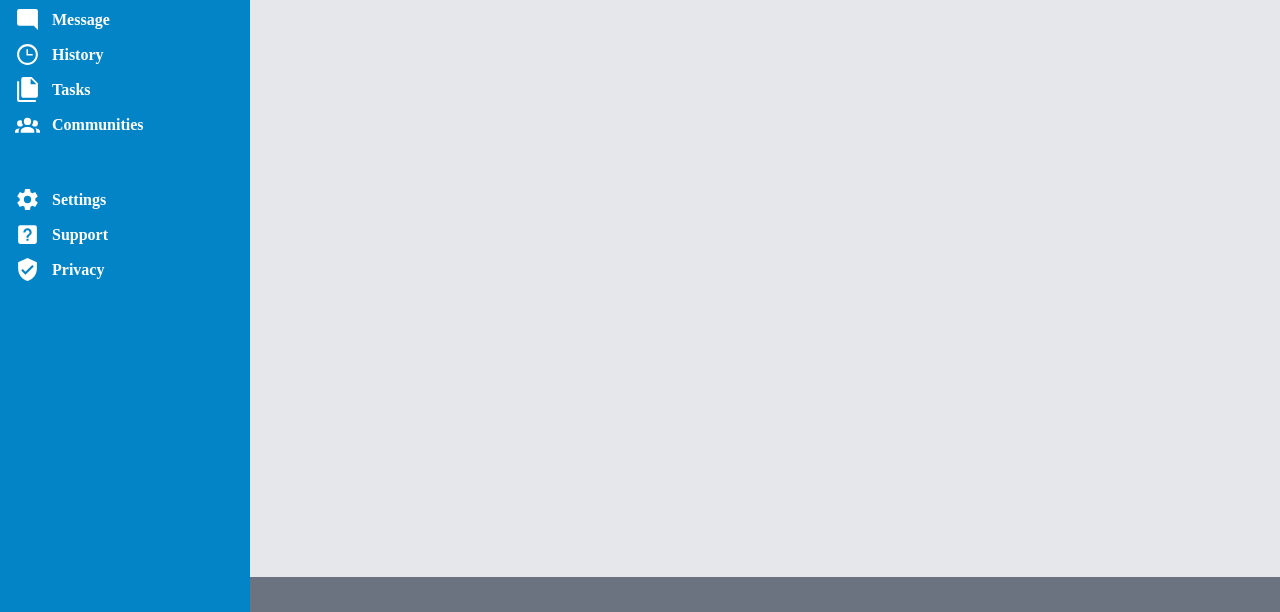
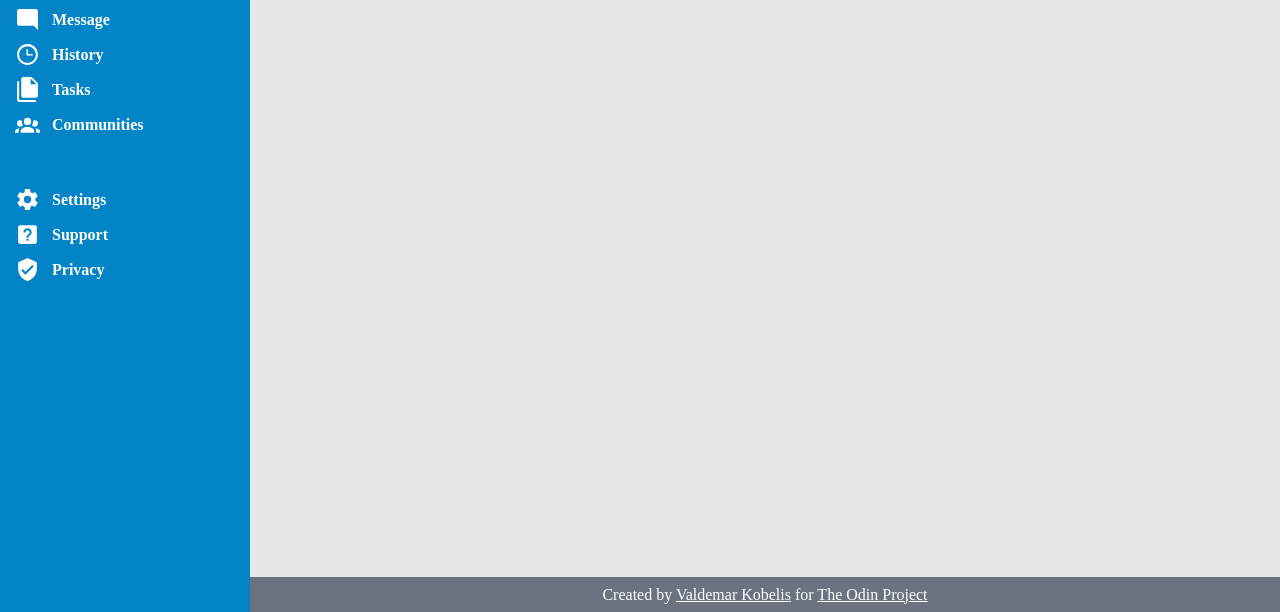
Before and after one commit to Valdemarae/dashboard, a plain HTML site: page index.html in a window 1280 px wide. Shown: the part 188-800 px from the top of the page. Drawn offline with Linux system fonts and the light colour scheme.

Commit message:
Add footer content

```diff
--- a/index.html
+++ b/index.html
@@ -92,7 +92,7 @@
 
     </div>
     <div class="footer">
-
+        <p>Created by <a href="">Valdemar Kobelis</a> for <a href="">The Odin Project</a></p>
     </div>
 </body>
 </html>
--- a/styles.css
+++ b/styles.css
@@ -149,4 +149,12 @@ body {
 .footer {
     grid-area: -2 / 2 / -1 / 3;
     background-color: #6b7280;
+    color: white;
+    display: flex;
+    justify-content: center;
+    align-items: center;
 }
+
+.footer a {
+    color: #ffffff;
+}
```
